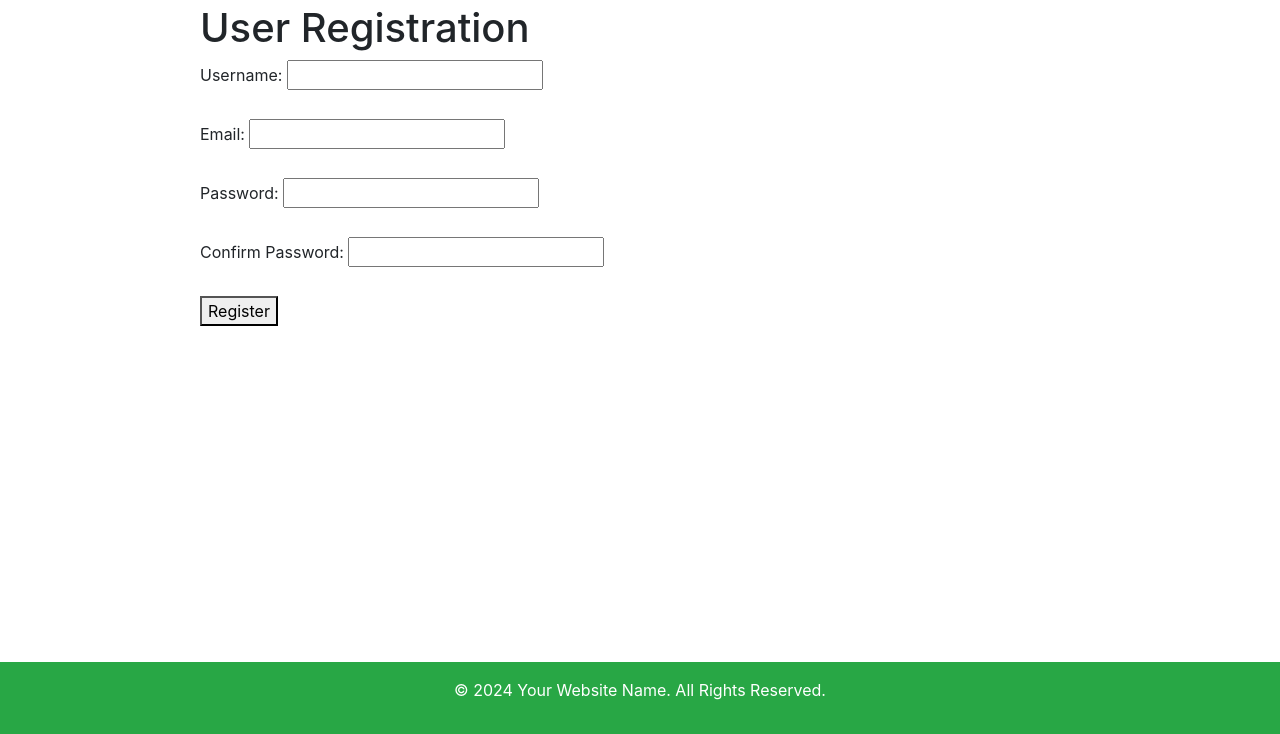
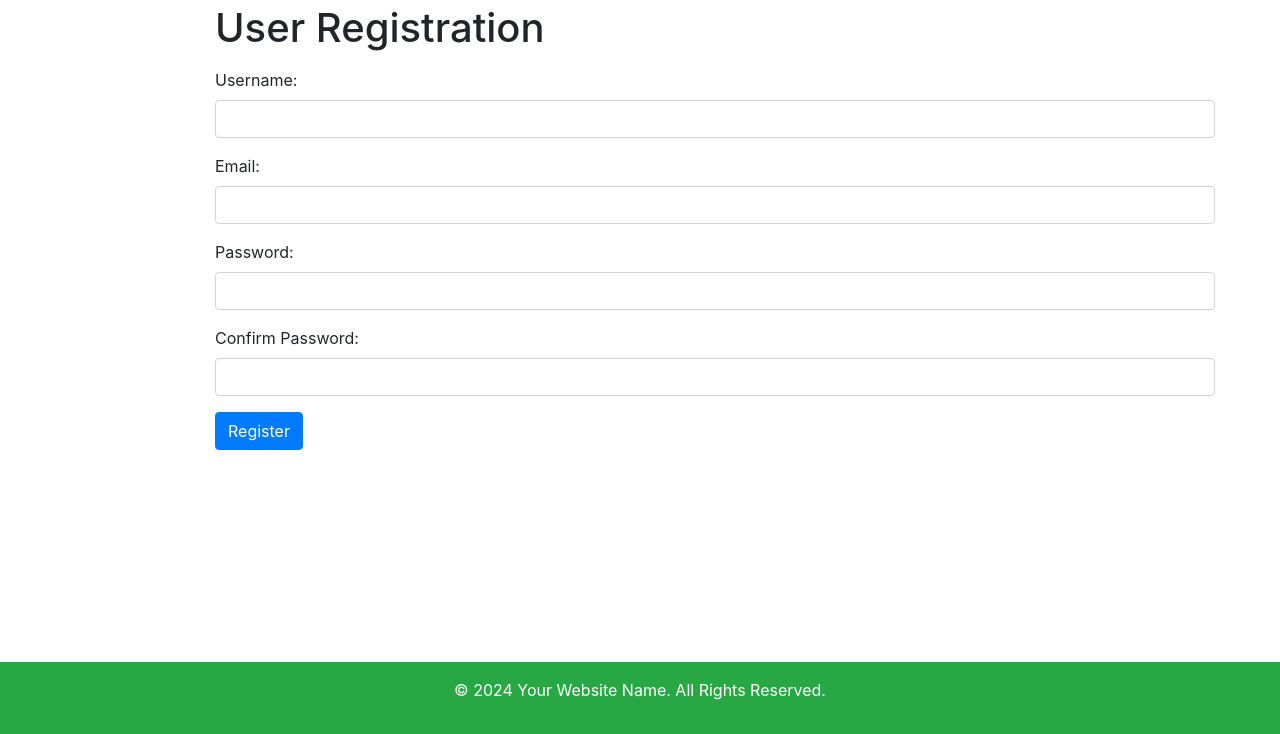
Before and after one commit to relliott-dev/login-system, a PHP site: page /register.php in a window 1280 px wide. Shown: the part 66-800 px from the top of the page. Run offline with PHP 8.4, Linux system fonts and the light colour scheme; some libraries are stand-ins or nearby versions.

Commit message:
Update register.php
Edited formatting and updated script

```diff
--- a/register.php
+++ b/register.php
@@ -5,19 +5,19 @@
 	* Date Created: 2024/03/20
 	*
 	* This script manages the user registration process
-    * It checks for empty fields, validates that the password and
-    * confirm password match, ensures the username and email are not
-    * already in use, hashes the password for secure storage, and
-    * inserts the new user record into the database
+	* It checks for empty fields and validates that the password and confirm password match
+	* It ensures the username and email are not already in use and inserts the new user record into the database
 	* Successful registration redirects the user to the home page
+	* Customize the meta tags and content to suit your website's SEO and content strategy
 	*
 	*/
 
 	session_start();
 
 	include('config.php');
+	include('auditlogger.php');
+	include('activationmail.php');
 	include("getip.php");
-    include('activationmail.php');
 
 	$error_msg = '';
 
@@ -39,7 +39,7 @@
 		}
 		else
 		{
-            $query = "SELECT * FROM users WHERE username = ? OR email = ?";
+			$query = "SELECT * FROM user_accounts WHERE username = ? OR email = ?";
 			$stmt = mysqli_prepare($db, $query);
 			mysqli_stmt_bind_param($stmt, "ss", $username, $email);
 			mysqli_stmt_execute($stmt);
@@ -51,32 +51,32 @@
 				{
 					if ($row['username'] == $username)
 					{
+						logAudit($db, null, 'Registration Attempt', 'Username already in use: ' . $username, $real_ip_address);
 						$error_msg = "The username is already in use";
-                        break;
 					}
 					elseif ($row['email'] == $email)
 					{
+						logAudit($db, null, 'Registration Attempt', 'Email already in use: ' . $email, $real_ip_address);
 						$error_msg = "The email is already in use";
-                        break;
 					}
 				}
 			}
 			else
 			{
 				$hashedPassword = password_hash($password, PASSWORD_DEFAULT);
-                $query = "INSERT INTO users (email, username, password, active, mac, ip) VALUES (?, ?, ?, 1, ?, ?)";
+				$query = "INSERT INTO user_accounts (email, username, password, active, mac, ip) VALUES (?, ?, ?, 1, ?, ?)";
 				$registerStmt = mysqli_prepare($db, $query);
 				mysqli_stmt_bind_param($registerStmt, "sssss", $email, $username, $hashedPassword, $mac, $real_ip_address);
 				$result = mysqli_stmt_execute($registerStmt);
 
 				if ($result)
 				{
+					logAudit($db, mysqli_insert_id($db), 'Registration Success', 'User registered successfully', $real_ip_address);
 					echo "<script>window.location.href = 'index.php';</script>";
-                    exit;
 				}
 				else
 				{
-                    $error_msg = "Error: Could not register user";
+					$error_msg = "Could not register user";
 				}
 			}
 		}
@@ -102,25 +102,31 @@
 
 	<?php include('navbar.php'); ?>
 
+	<div class="container">
 		<h1>User Registration</h1>
 
-    <?php if (!empty($error_msg)) { echo '<p style="color: red;">' . $error_msg . '</p>'; } ?>
+		<?php if (!empty($error_msg)) { echo '<div class="alert alert-danger" role="alert">' . $error_msg . '</div>'; } ?>
 
-    <form action="register.php" method="post">
+		<form action="register.php" method="post" class="mt-3">
+        		<div class="form-group">
 			    	<label for="username">Username:</label>
-        <input type="text" id="username" name="username"><br><br>
-
+				<input type="text" id="username" name="username" class="form-control">
+        		</div>
+        		<div class="form-group">
 			    	<label for="email">Email:</label>
-        <input type="text" id="email" name="email"><br><br>
-
+				<input type="email" id="email" name="email" class="form-control">
+			</div>
+			<div class="form-group">
 				<label for="password">Password:</label>
-        <input type="password" id="password" name="password"><br><br>
-
+				<input type="password" id="password" name="password" class="form-control">
+			</div>
+			<div class="form-group">
 				<label for="confirmpassword">Confirm Password:</label>
-        <input type="password" id="confirmpassword" name="confirmpassword"><br><br>
-
-        <button type="submit">Register</button>
+				<input type="password" id="confirmpassword" name="confirmpassword" class="form-control">
+			</div>
+			<button type="submit" class="btn btn-primary">Register</button>
 		</form>
+	</div>
 
 	<?php include('footer.php'); ?>
 
```
Lines whose indentation alone changed are shown as unchanged.
